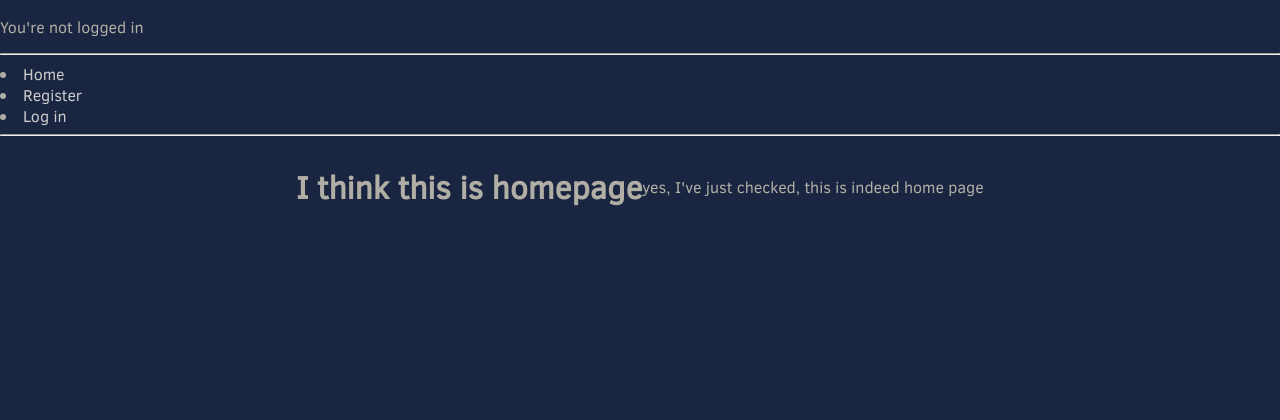
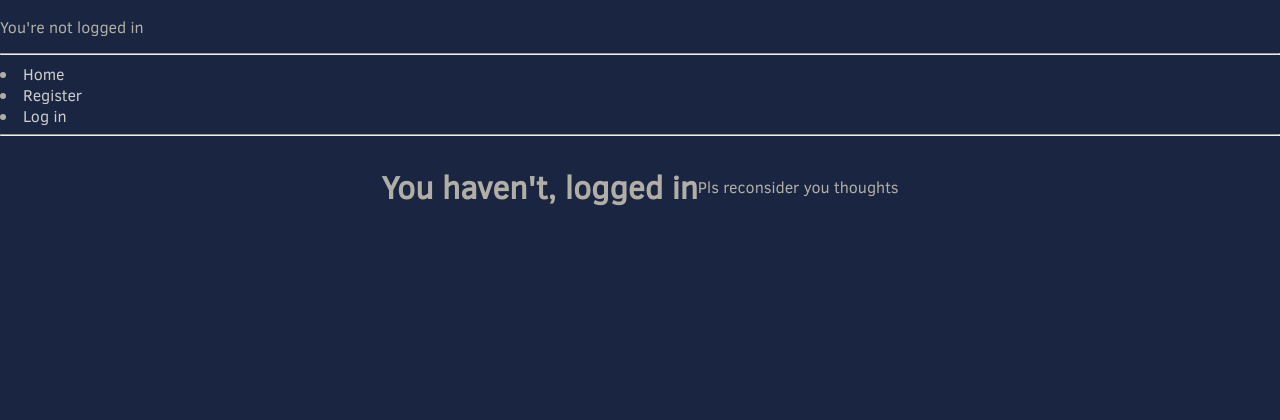
Before and after one commit to AlexsaFox/DashCode, a Flask app: page / in a window 1280 px wide. Shown: the top 420 px of the page. Run offline with Flask 2, Linux system fonts and the light colour scheme; some libraries are stand-ins or nearby versions; some web fonts are replaced.

Commit message:
Divided htmls for not logged users and logged users(specially for frontend) (!!!)

```diff
--- /dev/null
+++ b/src/web/client/templates/home.html
@@ -0,0 +1,6 @@
+{% extends 'base.html' %}
+
+{% block content %}
+<h1>You are in your workspace</h1>
+<p>Congrats</p>
+{% endblock %}
--- a/src/web/client/templates/index.html
+++ b/src/web/client/templates/index.html
@@ -1,6 +1,6 @@
 {% extends 'base.html' %}
 
 {% block content %}
-<h1>I think this is homepage</h1>
-<p>yes, I've just checked, this is indeed home page</p>
+<h1>You haven't, logged in</h1>
+<p>Pls reconsider you thoughts</p>
 {% endblock %}
--- a/src/web/client/views/index.py
+++ b/src/web/client/views/index.py
@@ -6,10 +6,10 @@ index_bp = Blueprint('index', __name__)
 
 @index_bp.get('/')
 def index_view():
-    if request.environ['user'] is not None:
+    if request.environ['user'] is None:
+        return render_template('index.html')
+    else:
         user_notes = Note.query.filter_by(owner=request.environ['user'].id).all()
         request.environ['user_notes'] = reversed(user_notes)
         request.environ['note_remove_form'] = NoteRemoveForm()
-    request.environ['note_create_form'] = NoteCreateForm()
-
-    return render_template('index.html')
+        return render_template('home.html')
--- a/src/web/client/views/note.py
+++ b/src/web/client/views/note.py
@@ -1,4 +1,4 @@
-from flask import Blueprint, redirect, render_template, url_for, flash, session, request
+from flask import Blueprint, redirect, render_template, url_for, flash, request
 from .auth import authorization_required
 from models import Note, db_add, db_remove, db_save_changes
 from client.forms import NoteCreateForm, NoteEditForm, NoteRemoveForm,flash_errors
```
